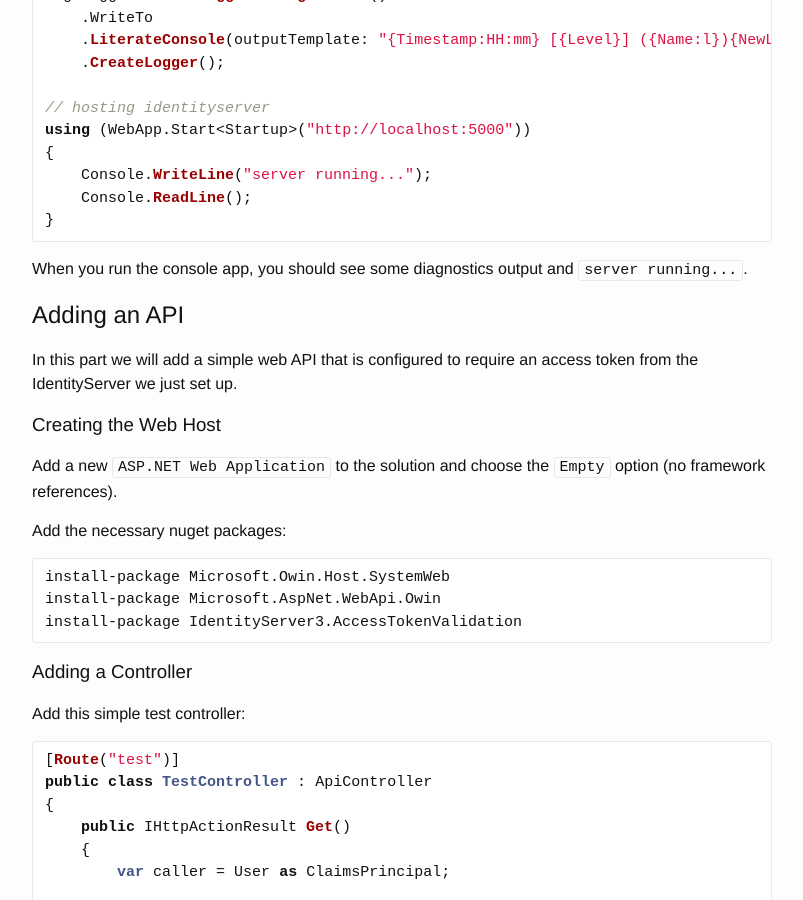
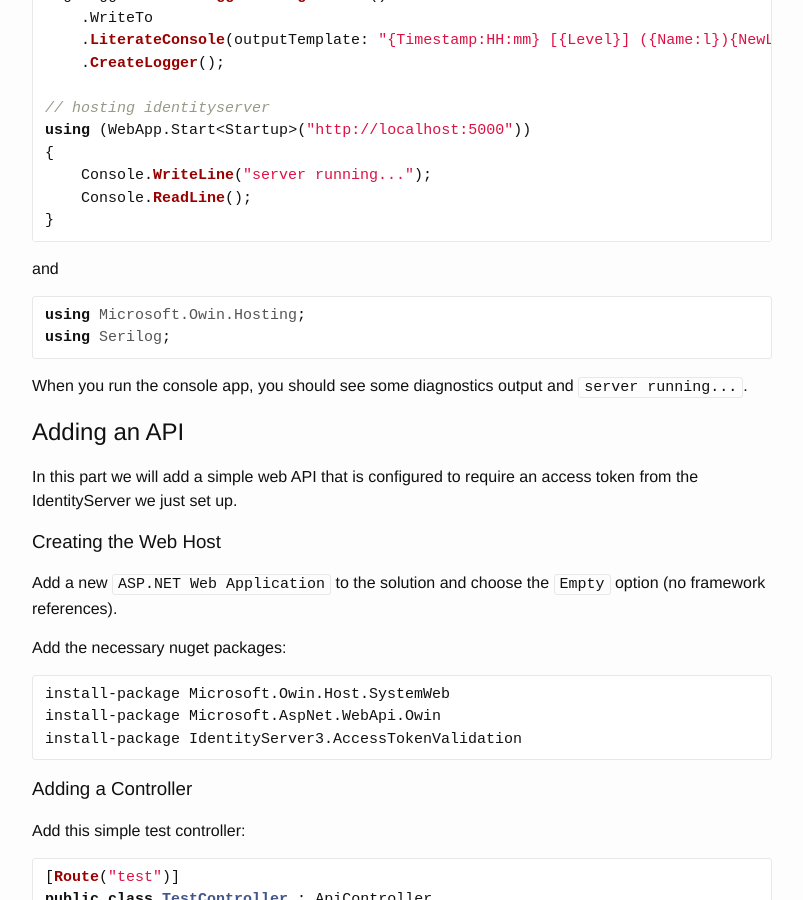
Before and after one commit to IdentityServer/Documentation, a Jekyll site: the page built from docsv2/overview/simplestOAuth.md, in a window 1280 px wide and 900 px high, scrolled down 3493 px. Shown: the whole window, without its empty margins (238-1041 px from the left). Built offline with Jekyll 4.4.1, drawn with Linux system fonts in a browser that asks for light colours.

Commit message:
add missed references

````diff
--- a/docsv2/overview/simplestOAuth.md
+++ b/docsv2/overview/simplestOAuth.md
@@ -164,6 +164,11 @@
     Console.WriteLine("server running...");
     Console.ReadLine();
 }
+```
+and
+```csharp
+using Microsoft.Owin.Hosting;
+using Serilog;
 ```
 
 When you run the console app, you should see some diagnostics output and `server running...`.
````
